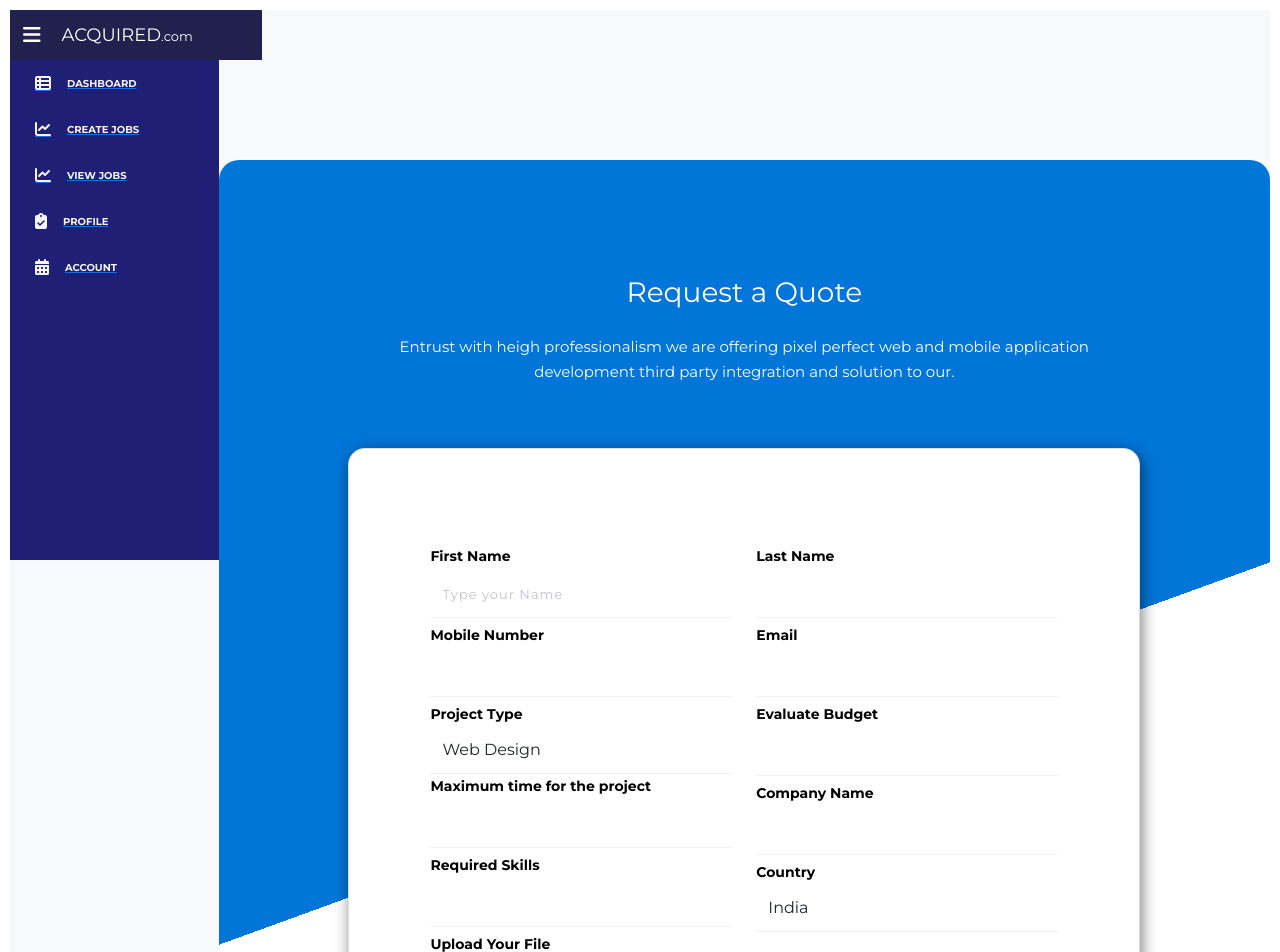
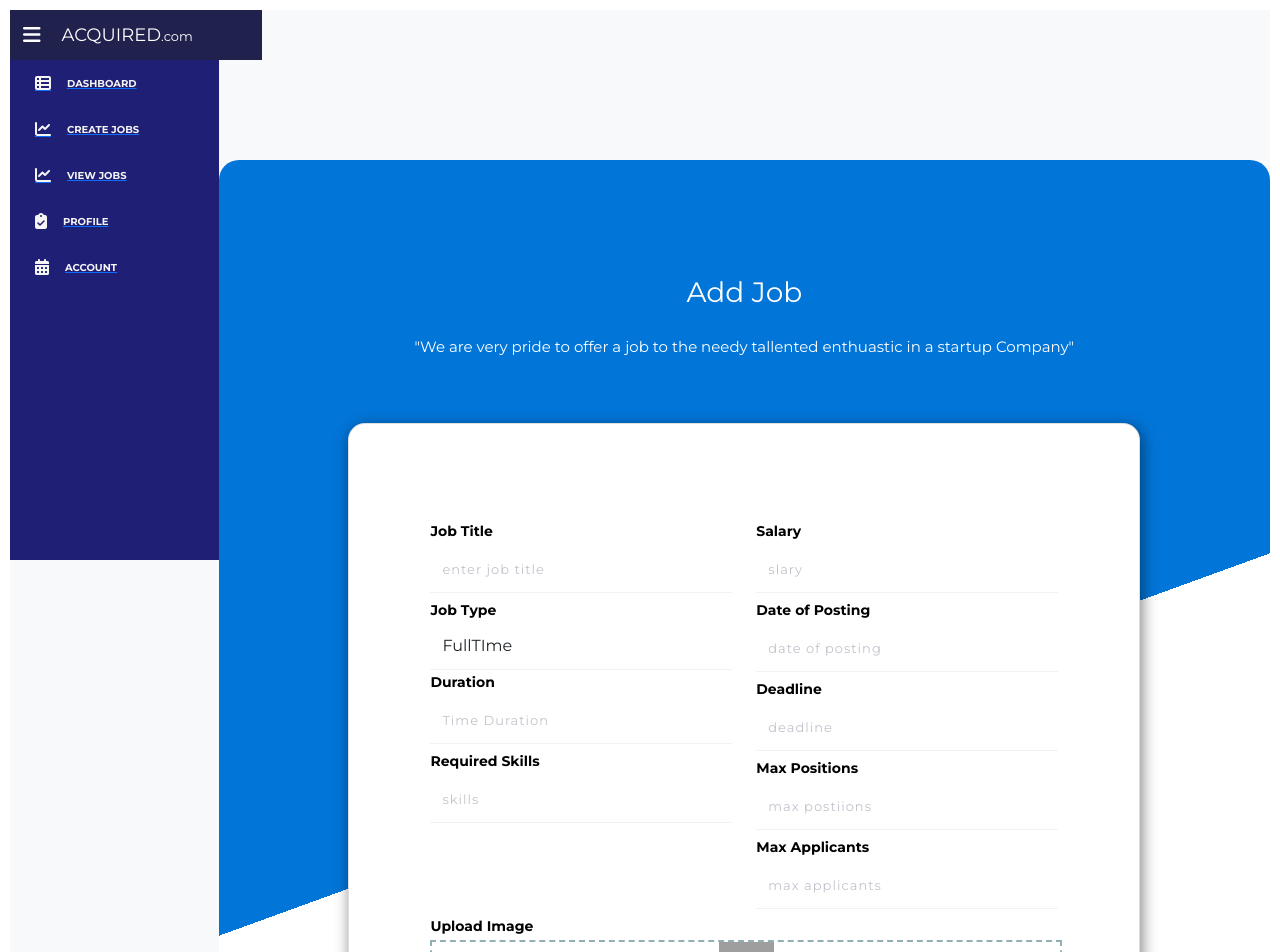
Before and after one commit to Ramudgar/react-websites, a React (Create React App) app: page /addJob in a window 1280 px wide. Shown: the top 952 px of the page. Built offline with nearby package versions, Linux system fonts and the light colour scheme; grey boxes are pictures that could not be loaded.

Commit message:
add product ui is finished

```diff
--- a/src/component/company/add-job.js
+++ b/src/component/company/add-job.js
@@ -5,7 +5,7 @@ function AddJob() {
             <div class="container card-0 justify-content-center ">
                 <div class="card-body px-sm-4 px-0">
                     <div class="row justify-content-center mb-5">
-                        <div class="col-md-10 col"><h3 class="font-weight-bold ml-md-0 mx-auto text-center text-sm-left"> Request a Quote </h3><p class="mt-md-4  ml-md-0 ml-2 text-center text-sm-left"> Entrust with heigh professionalism we are offering pixel perfect web and mobile application development third party integration and solution to our.</p></div>
+                        <div class="col-md-10 col"><h3 class="font-weight-bold ml-md-0 mx-auto text-center text-sm-left"> Add Job </h3><p class="mt-md-4  ml-md-0 ml-2 text-center text-sm-left"> "We are very pride to offer a job to the needy tallented enthuastic in a startup Company"</p></div>
                     </div>
                     <div class="row justify-content-center round">
                         <div class="col-lg-10 col-md-12 ">
@@ -14,62 +14,57 @@ function AddJob() {
                                     <div class="row justify-content-center">
                                         <div class="col-lg-5 col-md-6 col-sm-12">
                                             <div class="form-group">
-                                                <label for="first-name">First Name</label>
-                                                <input type="text" class="form-control" id="first-name" placeholder="Type your Name">
+                                                <label for="first-name">Job Title</label>
+                                                <input type="text" class="form-control" id="first-name" placeholder="enter job title">
 
                                                 </input>
                                             </div>
+
                                             <div class="form-group">
-                                                <label for="Mobile-Number">Mobile Number</label>
-                                                <input type="text" class="form-control" id="Mobile-Number" placeholder=""></input>
-                                            </div>
-                                            <div class="form-group">
-                                                <label for="inputEmail4">Project Type</label>
-                                                <select class="form-control"><option>Web Design</option>
-                                                    <option>Blockchain</option>
-                                                    <option>ML</option>
+                                                <label for="inputEmail4">Job Type</label>
+                                                <select class="form-control"><option>FullTIme</option>
+                                                    <option>PartTime</option>
+                                                    <option>Contract</option>
                                                 </select>
                                             </div>
                                             <div class="form-group">
-                                                <label for="time">Maximum time for the project</label>
-                                                <input type="text" class="form-control" id="time" placeholder=""></input>
+                                                <label for="time">Duration</label>
+                                                <input type="text" class="form-control" id="time" placeholder="Time Duration"></input>
                                             </div>
                                             <div class="form-group"><label for="skill">Required Skills</label>
-                                                <input type="text" class="form-control" id="skill" placeholder=""></input>
+                                                <input type="text" class="form-control" id="skill" placeholder="skills"></input>
                                             </div>
                                         </div>
                                         <div class="col-lg-5 col-md-6 col-sm-12">
                                             <div class="form-group">
-                                                <label for="last-name">Last Name</label>
-                                                <input type="text" class="form-control" id="last-name" placeholder=""></input>
+                                                <label for="salary">Salary</label>
+                                                <input type="text" class="form-control" id="salary" placeholder="slary"></input>
                                             </div>
                                             <div class="form-group">
-                                                <label for="phone">Email</label>
-                                                <input type="email" class="form-control" id="email" placeholder=""></input>
+                                                <label for="date">Date of Posting</label>
+                                                <input type="text" class="form-control" id="date" placeholder="date of posting"></input>
                                             </div>
                                             <div class="form-group">
-                                                <label for="Evaluate Budget">Evaluate Budget</label>
-                                                <input type="text" class="form-control" id="Evaluate Budget" placeholder=""></input>
+                                                <label for="date">Deadline</label>
+                                                <input type="text" class="form-control" id="date" placeholder="deadline"></input>
                                             </div>
                                             <div class="form-group">
-                                                <label for="Company-Name">Company Name</label>
-                                                <input type="text" class="form-control" id="Company-Name" placeholder="">
+                                                <label for="Evaluate Budget">Max Positions</label>
+                                                <input type="number" class="form-control" id="Evaluate Budget" placeholder="max postiions"></input>
+                                            </div>
+                                            <div class="form-group">
+                                                <label for="applicants">Max Applicants</label>
+                                                <input type="number" class="form-control" id="applicants" placeholder="max applicants">
                                                 </input>
                                             </div>
-                                            <div class="form-group">
-                                                <label for="inputEmail4">Country</label>
-                                                <select class="form-control"> <option>India</option>
-                                                    <option>China</option>
-                                                    <option>UK</option>
-                                                </select>
-                                            </div>
+
                                         </div>
                                     </div>
 
                                     <div class="row justify-content-center">
                                         <div class="col-md-12 col-lg-10 col-12">
                                             <div class="form-group files">
-                                                <label class="my-auto">Upload Your File </label>
+                                                <label class="my-auto">Upload Image </label>
                                                 <input id="file" type="file" class="form-control" />
                                             </div>
                                         </div>
@@ -77,13 +72,13 @@ function AddJob() {
                                     <div class="row justify-content-center">
                                         <div class="col-md-12 col-lg-10 col-12">
                                             <div class="form-group">
-                                                <label for="exampleFormControlTextarea2">Message</label> <textarea class="form-control rounded-0" id="exampleFormControlTextarea2" rows="5">
+                                                <label for="exampleFormControlTextarea2" >Add Description</label> <textarea class="form-control rounded-0" id="exampleFormControlTextarea2" rows="5" placeholder='Add Description here.....'>
                                                 </textarea>
                                             </div>
                                             <div class="row justify-content-end mb-5">
                                                 <div class="col-lg-4 col-auto ">
                                                     <button type="button" class="btn btn-primary btn-block">
-                                                        <small class="font-weight-bold">Request a Quote</small></button>
+                                                        <small class="font-weight-bold">Add job</small></button>
                                                 </div>
                                             </div>
                                         </div>
--- a/src/component/company/com-dashboard.js
+++ b/src/component/company/com-dashboard.js
@@ -4,20 +4,20 @@ import {Link} from 'react-router-dom'
 function ComDashboard() {
 
     return (
-        <><div className="container">
-            <div class="container">
-                <div class="card p-3 ">
-                    <div class=" d-flex flex-column ms-auto align-items-center mt-3">
-                       <div> <img src="https://www.acquire.com/wp-content/uploads/2019/01/Acquire-Logo-1.png" alt="Acquire" class="img-fluid rounded-circle" ></img></div>
+        <>
+            <div className="container">
+                <div className="card p-3 ">
+                    <div className=" d-flex flex-column ms-auto align-items-center mt-3">
+                       <div> <img src="https://www.acquire.com/wp-content/uploads/2019/01/Acquire-Logo-1.png" alt="Acquire" className="img-fluid rounded-circle" ></img></div>
                        <div>Hi,Ram</div>
                     </div>
 
-                    <div class="card-body m-3 ">
-                        <div class="row ">
-                            <div class="col-md-3 my-3  ">
-                                <div class="card bg-primary" style={{height:120, width:240}} >
-                                    <div class="card-body ">
-                                        <div class=" text-white text-center ">
+                    <div className="card-body m-3 ">
+                        <div className="row ">
+                            <div className="col-md-3 my-3  ">
+                                <div className="card bg-primary" style={{height:120, width:240}} >
+                                    <div className="card-body ">
+                                        <div className=" text-white text-center ">
                                             <h5>Total Jobs</h5><br/>
                                             <span className='rounded-circle bg-warning p-3 text-dark'>99</span>
 
@@ -25,30 +25,30 @@ function ComDashboard() {
                                     </div>
                                 </div></div>
 
-                            <div class="col-md-3 my-3 ">
-                                <div class="card bg-info"style={{height:120, width:240}}>
-                                    <div class="card-body ">
-                                    <div class=" text-white text-center ">
+                            <div className="col-md-3 my-3 ">
+                                <div className="card bg-info"style={{height:120, width:240}}>
+                                    <div className="card-body ">
+                                    <div className=" text-white text-center ">
                                             <h5>Total Applicant</h5><br/>
                                             <span className='rounded-circle bg-warning p-3 text-dark'>99</span>
 
                                         </div>
                                     </div>
                                 </div></div>
-                            <div class="col-md-3 my-3 ">
-                                <div class="card bg-success"style={{height:120, width:250}}>
-                                    <div class="card-body ">
-                                    <div class=" text-white text-center ">
+                            <div className="col-md-3 my-3 ">
+                                <div className="card bg-success"style={{height:120, width:250}}>
+                                    <div className="card-body ">
+                                    <div className=" text-white text-center ">
                                             <h5>Accepted Applicant</h5><br/>
                                             <span className='rounded-circle bg-warning p-3 text-dark'>99</span>
 
                                         </div>
                                     </div>
                                 </div></div>
-                            <div class="col-md-3 my-3 ">
-                                <div class="card bg-warning"style={{height:120, width:240}}>
-                                    <div class="card-body ">
-                                    <div class=" text-white text-center ">
+                            <div className="col-md-3 my-3 ">
+                                <div className="card bg-warning"style={{height:120, width:240}}>
+                                    <div className="card-body ">
+                                    <div className=" text-white text-center ">
                                             <h5>Total Jobs</h5><br/>
                                             <span className='rounded-circle bg-info p-3 text-dark'>99</span>
 
@@ -58,7 +58,7 @@ function ComDashboard() {
 
                         </div></div>
                 </div>
-            </div>
+
 
 
 
@@ -101,8 +101,9 @@ function ComDashboard() {
                     <div className="d-flex justify-content-end bg-bdark fs13"> <span className="pe-1">Show</span> <input className="input-10" type="number" value="25"></input> <span className="ps-2"><span className="pe-2">/</span>Page</span> </div>
                 </div>
             </div>
+            </div>
 
-        </div>
+
 
         </>
     )
--- a/src/component/company/com_home.js
+++ b/src/component/company/com_home.js
@@ -1,5 +1,5 @@
 import { Link } from 'react-router-dom';
-import '../../assets/style/emp_home.css';
+import '../../assets/style/com_home.css';
 import ComMid from './com-mid';
 function ComHome() {
     return (
```
Also changed, not shown: src/assets/style/com_home.css (renamed from src/assets/style/emp_home.css).
